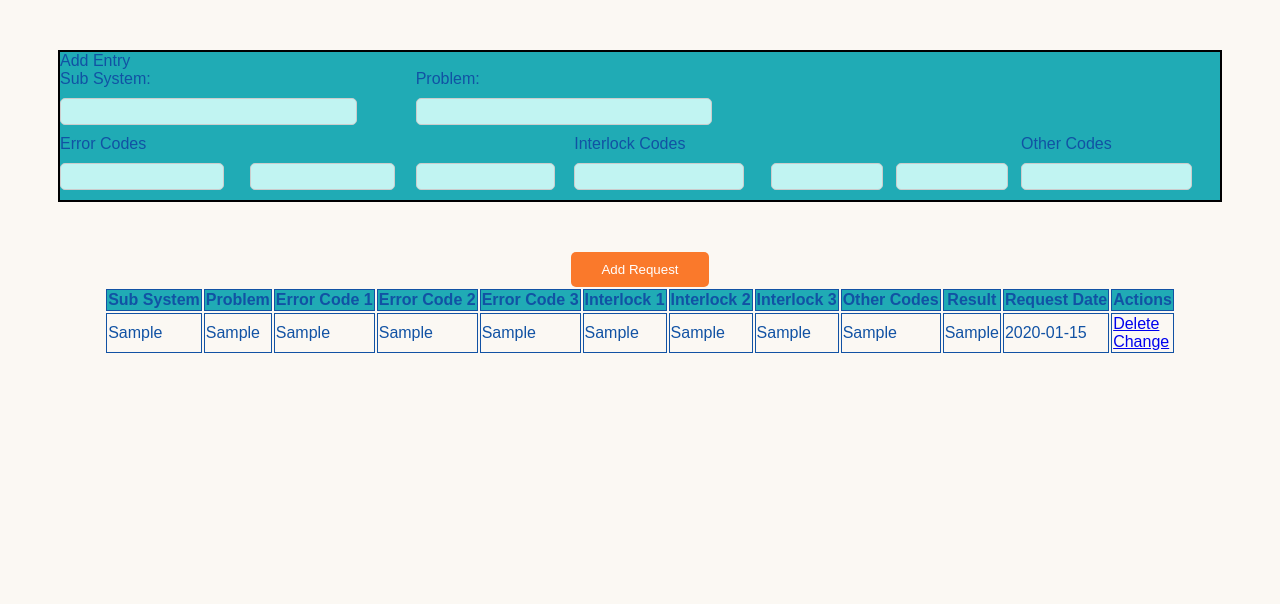
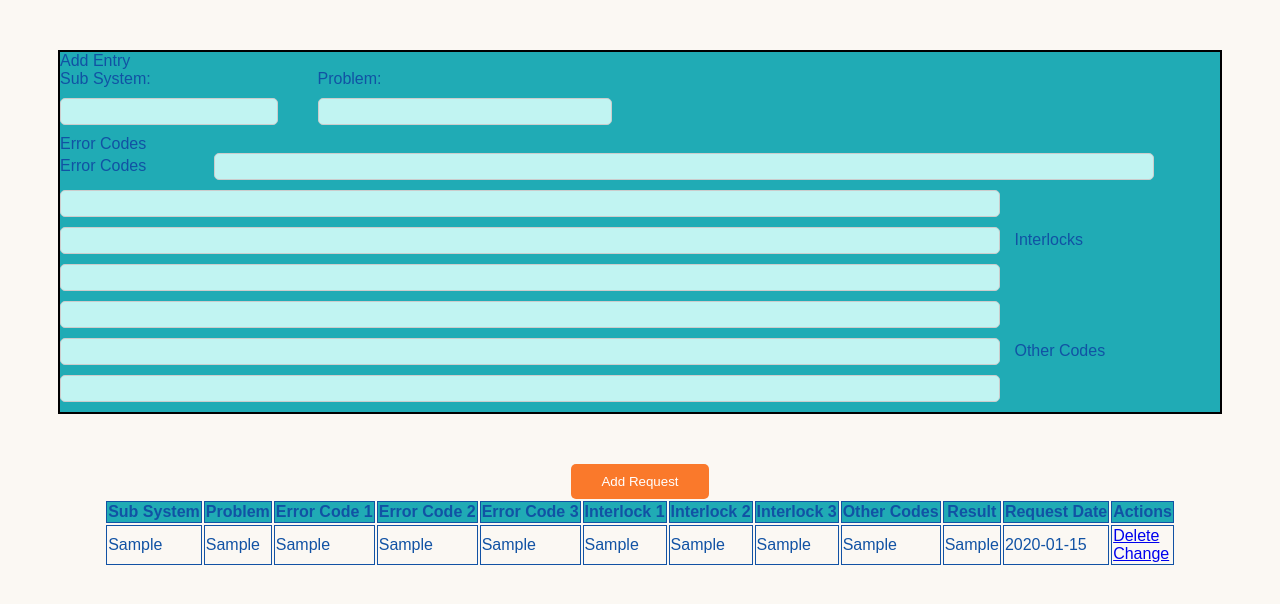
Before and after one commit to gabrielTMH/medicalAI, a Flask app: page / in a window 1280 px wide. Shown: the top 604 px of the page. Run offline with Flask 3, Linux system fonts and the light colour scheme; tables that the repository leaves empty hold one stand-in row (values such as "Sample post").

Commit message:
Adding mobile friendly

```diff
--- a/src/static/css/main.css
+++ b/src/static/css/main.css
@@ -43,6 +43,7 @@ label {
 
 
 input[type="text"] {
+    display: inline-block;
   width: 80%;
   padding: 5px;
   margin-bottom: 10px;
@@ -59,7 +60,6 @@ input[type="submit"] {
   border: none;
   border-radius: 5px;
   cursor: pointer;
-
 
 }
 
@@ -98,6 +98,17 @@ input[type="text"], textarea {
 #item-errorCodes {
   grid-area: errorCodes;
 }
+#item-interlocks {
+  grid-area: interlocks;
+}
+
+#item-bottom {
+    grid-area: errorCodeBox1;
+}
+#item-otherCodes {
+  grid-area: otherCodes;
+}
+/*
 #item-errorCodeBox1 {
   grid-area: errorCodeBox1;
 }
@@ -106,9 +117,6 @@ input[type="text"], textarea {
 }
 #item-errorCodeBox3 {
   grid-area: errorCodeBox3 ;
-}
-#item-interlocks {
-  grid-area: interlocks;
 }
 #item-interlockBox1 {
   grid-area: interlockBox1;
@@ -119,14 +127,12 @@ input[type="text"], textarea {
 #item-interlockBox3 {
   grid-area: interlockBox3;
 }
-#item-otherCodes {
-  grid-area: otherCodes;
-}
 #item-otherCodesBox {
   grid-area: otherCodesBox;
 }
+*/
 
-
+@media only screen and (min-width: 375px) {
 .container {
   background-color: #20ABB5;
   border: 2px solid black;
@@ -139,6 +145,11 @@ input[type="text"], textarea {
   grid-template-areas:
     "add-entry . . . . . . . ."
     "subsystem subsystem problem problem . . . . ."
-    "errorCodes . . interlocks . . otherCodes . ."
-    "errorCodeBox1 errorCodeBox2 errorCodeBox3 interlockBox1 interlockBox2 interlockBox3 otherCodesBox otherCodesBox otherCodesBox";
+    "errorCodes .  interlocks  .otherCodes . . . . "
+    "errorCodeBox1 errorCodeBox1 errorCodeBox1 errorCodeBox1 errorCodeBox1 errorCodeBox1 errorCodeBox1 errorCodeBox1 errorCodeBox1";
 }
+}
+
+/*
+"errorCodeBox1 errorCodeBox2 errorCodeBox3 interlockBox1 interlockBox2 interlockBox3 otherCodesBox otherCodesBox otherCodesBox";
+*/
--- a/src/templates/index.html
+++ b/src/templates/index.html
@@ -16,52 +16,32 @@
         <label for="subsystem">Sub System:</label>
         <input type="text" name="subsystem" id="subsystem">
     </div>
-<!--    <div id="item-subsystemBox">-->
-<!--        <input type="text" name="subsystem" id="subsystem">-->
-<!--    </div>-->
+
     <div id="item-problem">
         <label for="problem">Problem:</label>
         <input type="text" name="problem" id="problem">
     </div>
-<!--    <div id="item-problemBox">-->
-<!--        <input type="text" name="problem" id="problem">-->
-<!--    </div>-->
 
     <div id="item-errorCodes">
         Error Codes
     </div>
-    <div id="item-errorCodeBox1">
-            <input type="text" name="error_code1" id="error_code1" class="error_code">
-    </div>
-    <div id="item-errorCodeBox2">
+    <div id="item-bottom">
+        <label for="error_code1">Error Codes</label>
+        <input type="text" name="error_code1" id="error_code1" class="error_code">
         <input type="text" name="error_code2" id="error_code2" class="error_code">
-    </div>
-    <div id="item-errorCodeBox3">
         <input type="text" name="error_code3" id="error_code3" class="error_code">
+        <label for="interlock1">Interlocks</label>
+        <input type="text" name="interlock1" id="interlock1" class="interlock">
+        <input type="text" name="interlock2" id="interlock2" class="interlock">
+        <input type="text" name="interlock3" id="interlock3" class="interlock">
+         <label for="other_codes">Other Codes</label>
+        <input type="text" name="other_codes" id="other_codes">
     </div>
 
-    <div id="item-interlocks">
-        Interlock Codes
     </div>
-    <div id="item-interlockBox1">
-           <input type="text" name="interlock1" id="interlock1" class="interlock">
-    </div>
-    <div id="item-interlockBox2">
-        <input type="text" name="interlock2" id="interlock2" class="interlock">
-    </div>
-    <div id="item-interlockBox3">
-        <input type="text" name="interlock3" id="interlock3" class="interlock">
-    </div>
+    <input type="submit" value="Add Request">
+</form>
 
-    <div id="item-otherCodes">
-        <label for="other_codes">Other Codes</label>
-    </div>
-    <div id="item-otherCodesBox">
-        <input type="text" name="other_codes" id="other_codes">
-    </div>
-</div>
-     <input type="submit" value="Add Request">
-</form>
 
 
 </div>
```
